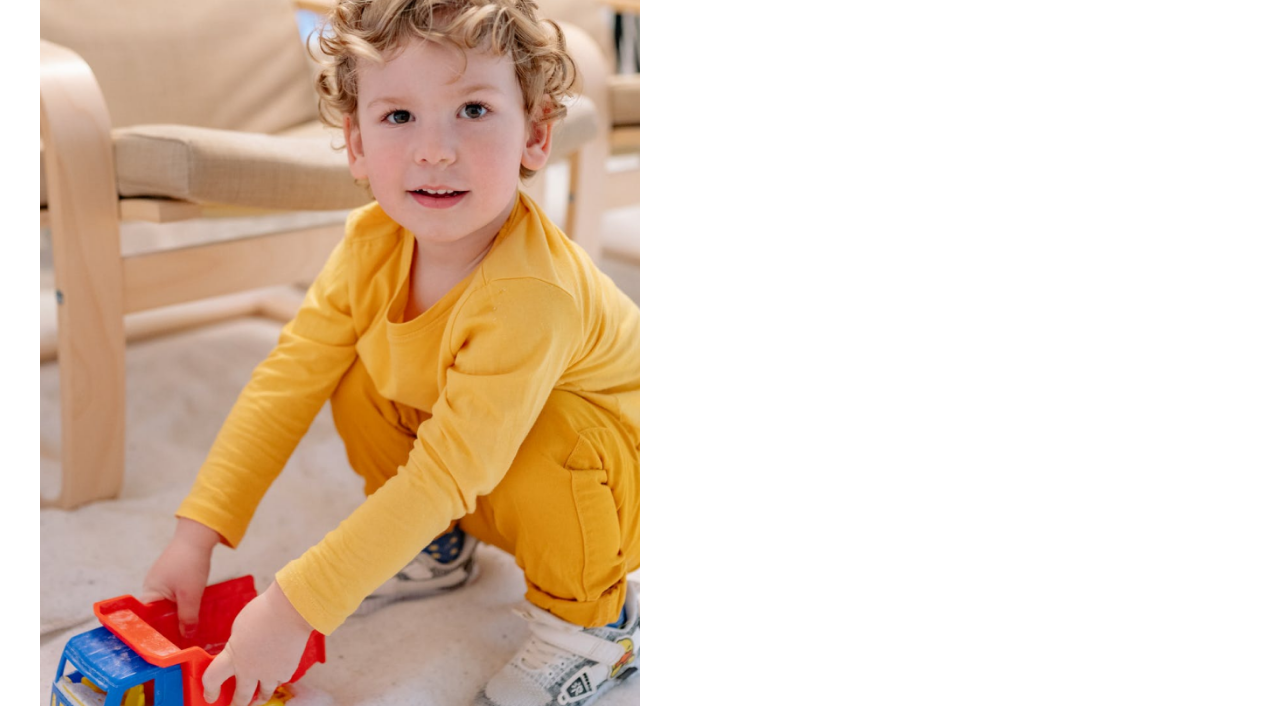
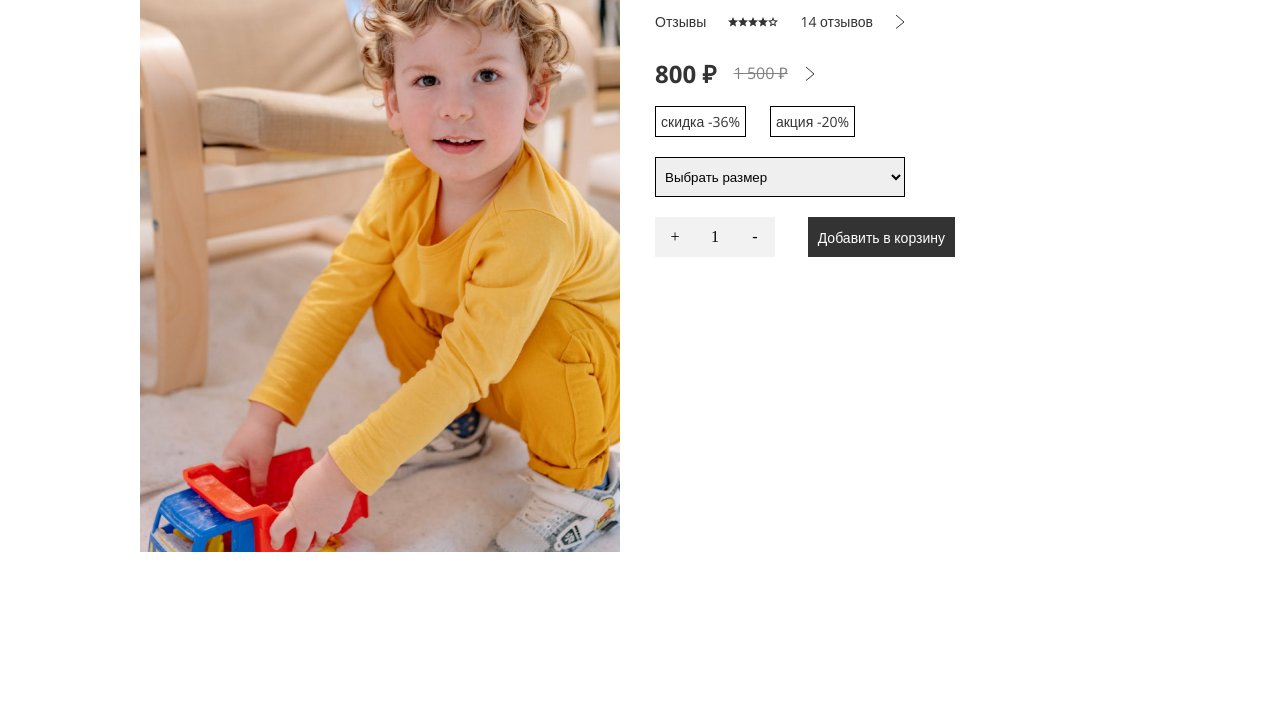
Before and after one commit to aibolbiss/hw, a plain HTML site: page index.html in a window 1280 px wide. Shown: the part 138-848 px from the top of the page. After the commit the page ends 800 px from the top, so only its background shows below. Drawn offline with nearby package versions, Linux system fonts and the light colour scheme.

Commit message:
last lesson

```diff
--- a/index.html
+++ b/index.html
@@ -34,9 +34,72 @@
           </div>
           <div class="block-right">
             <h1 class="block-right__header">Пижама для девочек</h1>
+            <p class="block-right__art">Арт. 02765/46</p>
+            <div class="rating">
+              <p class="rating_text">Отзывы</p>
+              <div class="rating_stars">
+                <img src="img/star_black.svg" alt="stars" />
+                <img src="img/star_black.svg" alt="stars" />
+                <img src="img/star_black.svg" alt="stars" />
+                <img src="img/star_black.svg" alt="stars" />
+                <img src="img/star_white.svg" alt="stars" />
+              </div>
+              <p class="rating_text">14 отзывов</p>
+              <a class="rating_arrow arrow" href="#"
+                ><img src="img/line.svg" alt="arrow"
+              /></a>
+            </div>
+            <div class="price">
+              <p class="price_new">800 ₽</p>
+              <p class="price_old">1 500 ₽</p>
+              <a class="price_arrow arrow" href="#"
+                ><img src="img/line.svg" alt="arrow"
+              /></a>
+            </div>
+            <div class="discount">
+              <p class="discount_text">скидка -36%</p>
+              <p class="discount_text">акция -20%</p>
+            </div>
+            <div class="size">
+              <select class="size_select">
+                <option value="">Выбрать размер</option>
+                <option value="">L</option>
+                <option value="">S</option>
+                <option value="">M</option>
+                <option value="">XL</option>
+                <option value="">XXL</option>
+              </select>
+            </div>
+            <div class="cart">
+              <div class="cart_number">
+                <div class="box operators" @click="number++">+</div>
+                <div class="box">{{ number }}</div>
+                <div class="box operators" @click="minus">-</div>
+              </div>
+              <button class="cart_add">Добавить в корзину</button>
+            </div>
           </div>
         </div>
       </section>
     </div>
+
+    <script src="https://unpkg.com/vue@next"></script>
+    <script>
+      Vue.createApp({
+        data() {
+          return {
+            number: 1,
+          };
+        },
+        methods: {
+          minus() {
+            if (this.number <= 1) {
+              this.number++;
+            }
+            this.number--;
+          },
+        },
+      }).mount(".main");
+    </script>
   </body>
 </html>
--- a/style.css
+++ b/style.css
@@ -2,15 +2,16 @@
 	margin: 0;
 	padding: 0;
 }
-h1{
+h1,h2,h3,h4,h5,h6,p{
 	font-family: 'Open Sans', sans-serif;
+	color: #333333;
 }
 .header{
 	box-shadow: 0px 2px 4px rgba(0, 0, 0, 0.1);
 }
 .header-container{
 	padding: 12px 0;
-	width: 1200px;
+	width: 1000px;
 	margin: 0 auto;
 	display: flex;
 	justify-content: space-between;
@@ -21,15 +22,114 @@ h1{
 	align-items: center;
 }
 .section-container{
-	width: 1200px;
-	margin: 0 auto;
+	width: 1000px;
+	margin: 24px auto 0;
 	display: flex;
-	margin-top: 24px;
+}
+.block-left{
+	margin-right: 35px;
 }
 .block-left > img{
-	width: 600px;
-	margin-right: 35px;
+	width: 480px;
+}
+.block-right{
+	width: 400px;
 }
 .block-right__header{
+	margin: 10px 0 8px;
 	font-weight: 600;
+	font-size: 18px;
 }
+.block-right__art{
+	font-weight: 400;
+	font-size: 12px;
+	color: #828282;
+	margin-bottom: 15px;
+}
+.rating{
+	width: 250px;
+	display: flex;
+	justify-content: space-between;
+	margin-bottom: 30px;
+}
+.rating_text{
+	font-weight: 400;
+	font-size: 14px;
+}
+.rating_stars{
+	display: flex;
+	justify-content: center;
+	align-items: center;
+}
+.arrow{
+	display: flex;
+	justify-content: center;
+	align-items: center;
+}
+.price{
+	width: 160px;
+	display: flex;
+	justify-content: space-between;
+	line-height: 25px;
+	margin-bottom: 20px;
+}
+.price_new{
+	font-weight: 700;
+	font-size: 24px;
+}
+.price_old{
+	font-weight: 400;
+	font-size: 16px;
+	color: #828282;
+	text-decoration: line-through .5px;
+}
+.discount{
+	width: 200px;
+	display: flex;
+	justify-content: space-between;
+	margin-bottom: 20px;
+}
+.discount_text{
+	border: 1.5px solid black;
+	font-weight: 400;
+	font-size: 14px;
+	padding: 5px;
+}
+.size{
+	margin-bottom: 20px;
+}
+.size_select{
+	border: 1.5px solid black;
+	height: 40px;
+	width: 250px;
+	padding: 5px;
+}
+.cart_number{
+	display: flex;
+}
+.box{
+	width: 40px;
+	height: 40px;
+	background-color: #F2F2F2;
+	display: flex;
+	justify-content: center;
+	align-items: center;
+	cursor: pointer;
+}
+.operators:hover{
+	color: red;
+}
+.cart{
+	width: 300px;
+	display: flex;
+	justify-content: space-between;
+}
+.cart_add{
+	background-color: #333333;
+	border: 10px solid #333333;
+	color: white;
+	font-family: 'Open Sans', sans-serif;
+	cursor: pointer;
+	font-weight: 400;
+	font-size: 14px;
+}
```
Also changed, not shown: img/line.svg (added), img/star_black.svg (added), img/star_white.svg (added).
